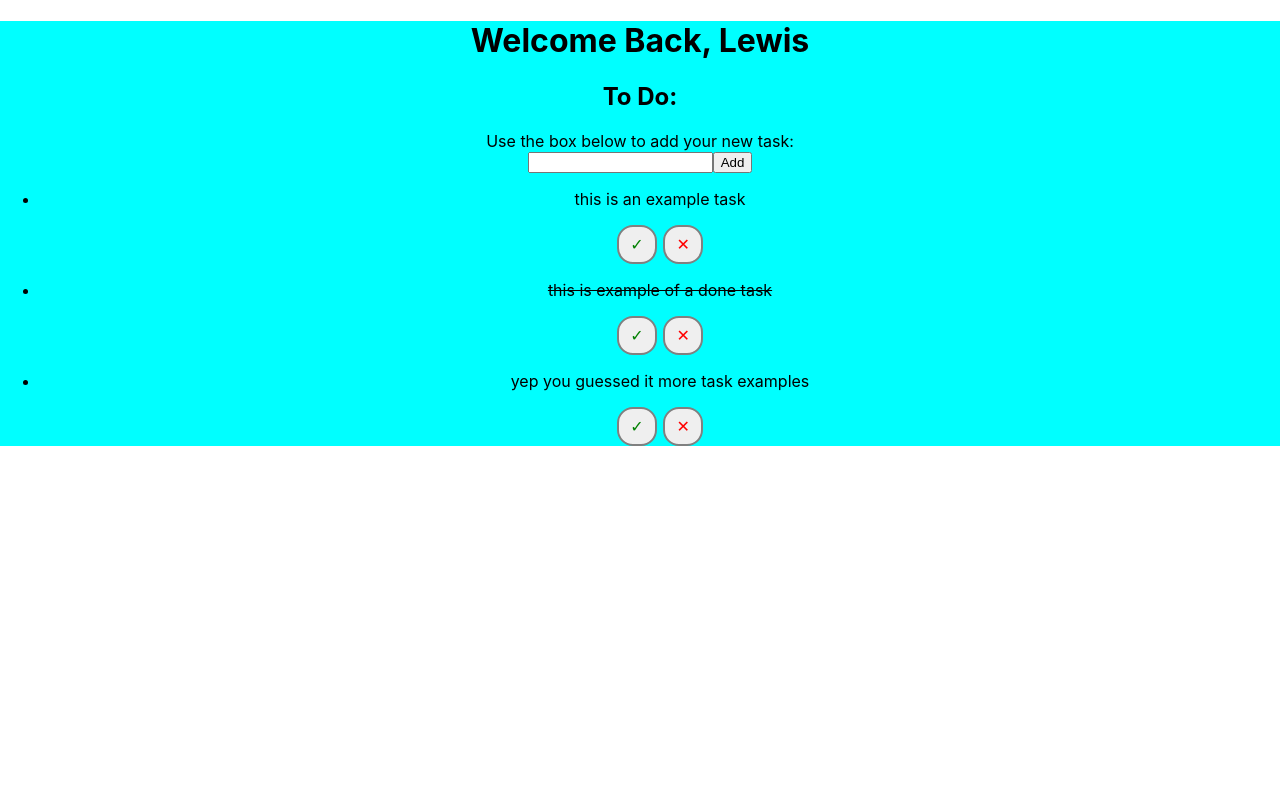
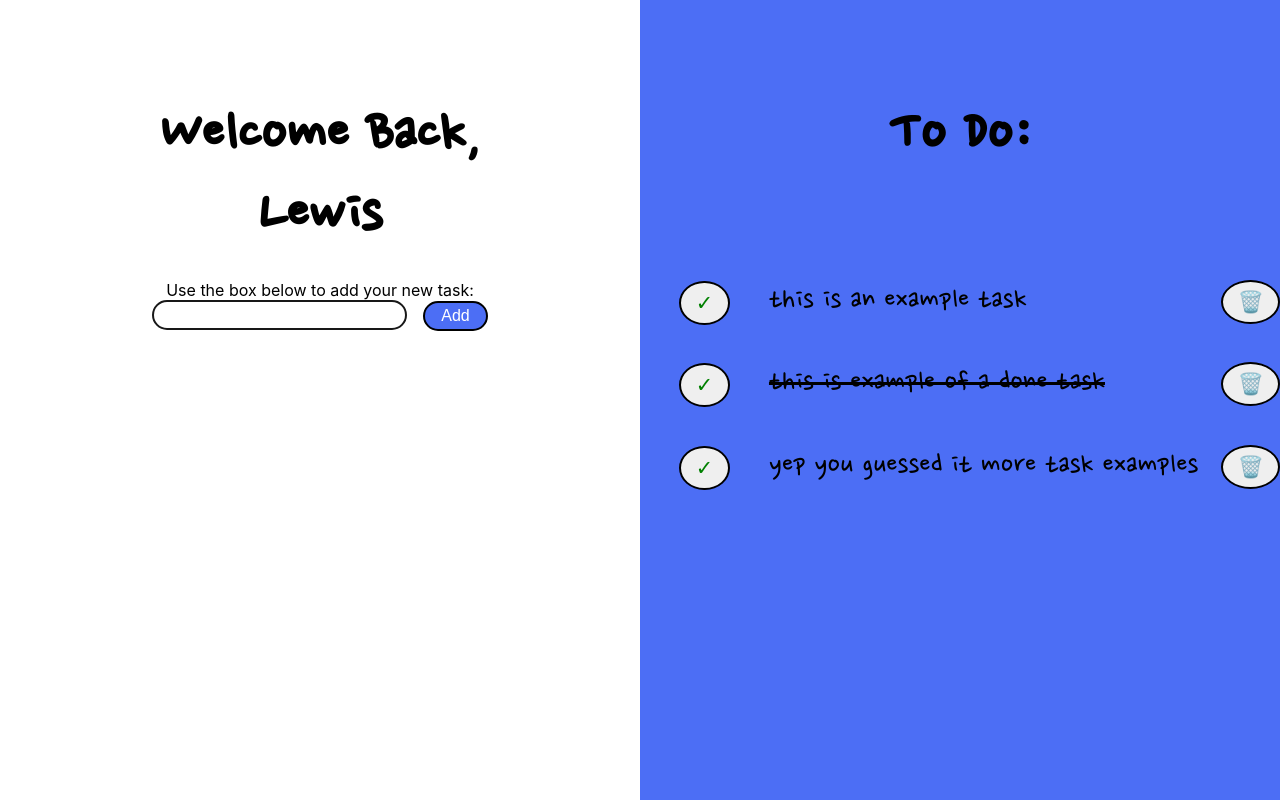
Before and after one commit to lewispricey/fe-todolist, a React (Create React App) app: page / in a window 1280 px wide. Built offline with nearby package versions, Linux system fonts and the light colour scheme.

Commit message:
adds some styling

```diff
--- a/public/index.html
+++ b/public/index.html
@@ -10,6 +10,9 @@
       content="Web site created using create-react-app"
     />
     <title>React App</title>
+    <link rel="preconnect" href="https://fonts.googleapis.com">
+    <link rel="preconnect" href="https://fonts.gstatic.com" crossorigin>
+    <link href="https://fonts.googleapis.com/css2?family=Nanum+Pen+Script&display=swap" rel="stylesheet">
   </head>
   <body>
     <noscript>You need to enable JavaScript to run this app.</noscript>
--- a/src/App.css
+++ b/src/App.css
@@ -1,7 +1,60 @@
 .App {
     text-align: center;
-  ;
-  background-color: aqua;
+    height: 100vh;
+    background-color: #4c6ef5
+}
+
+h1 {
+  font-family: 'Nanum Pen Script', cursive;
+  font-size: 4rem;
+  padding: 15%;
+}
+
+h2 {
+  font-family: 'Nanum Pen Script', cursive;
+  font-size: 4rem;
+  padding: 15%;
+}
+
+ul {
+  font-family: 'Nanum Pen Script', cursive;
+  font-size: 2rem;
+  list-style-type: none;
+  margin: 0;
+  padding: 0;
+
+
+}
+
+p {
+  text-align: left;
+}
+
+.row{
+  display: flex;
+}
+
+.row-top {
+  height: 35%;
+}
+.row-bottom {
+  height: 65%;
+}
+
+.column {
+  flex: 50%;
+}
+
+.list-col-txt {
+  flex: 70%;
+}
+
+.list-col-btns {
+  flex: 30;
+}
+
+.left {
+  background-color: white;
 }
 
 .done {
@@ -9,12 +62,12 @@
 }
 
 .list-btn {
-  font-size: 1rem;
-  padding: 0.5rem 0.7rem;
-  border-radius: 1rem;
+  font-size: 1.3rem;
+  padding: 0.5rem 0.9rem;
+  border-radius: 50%;
   border-style: solid;
-  border-color: grey;
-  margin: 0rem 0.2rem;
+  border-color: black;
+  margin-bottom: 6%;
 }
 
 .done-btn {
@@ -24,3 +77,23 @@
 .delete-btn {
   color: red;
 }
+
+.add-btn {
+  border-radius: 15px;
+  border-style: solid;
+  border-width: 2px;
+  border-color: black;
+  padding: 4px 16px;
+  font-size: 1rem;
+  color: white;
+  background-color: #4c6ef5;
+
+}
+
+.txt-box {
+  font-size: 1.2rem;
+  padding: 2px;
+  margin-right: 1rem;
+  border-radius: 15px;
+  border: solid rgb(24, 24, 24) 2px
+}
--- a/src/App.jsx
+++ b/src/App.jsx
@@ -6,9 +6,11 @@ import TaskList from './components/Tasklist';
 function App() {
   return (
     <div className="App">
+      <div className='row row-top'>
       <Title />
       <ToDoHeading />
-      <TaskList />
+      </div>
+      <TaskList/>
     </div>
   );
 }
--- a/src/components/Adder.jsx
+++ b/src/components/Adder.jsx
@@ -4,8 +4,8 @@ const Adder = () => {
         <form action="">
         <label htmlFor="task-box">Use the box below to add your new task:</label>
         <br></br>
-        <input id="task-box" type="text" />
-        <button>Add</button>
+        <input className="txt-box" id="task-box" type="text" />
+        <button className="add-btn">Add</button>
         </form>
         </>
     )
--- a/src/components/DeleteBtn.jsx
+++ b/src/components/DeleteBtn.jsx
@@ -5,7 +5,7 @@ const DeleteBtn = ({setTask, currentTask}) => {
             setTask((curTasks) => {
                 return curTasks.filter((item) => item.task !== currentTask)
             })
-        }} className="list-btn delete-btn">✕</button>
+        }} className="list-btn delete-btn">🗑️</button>
     )
 }
 
--- a/src/components/Tasklist.jsx
+++ b/src/components/Tasklist.jsx
@@ -17,20 +17,28 @@ const TaskList = () => {
     const TaskItem = ({item, index}) => {
         return (
             <>
-                <li key={item.task}>
-                    {item.done ? <p className="done">{item.task}</p> : <p>{item.task}</p>}
-                    <button onClick={() => toggleDone(index)} className="list-btn done-btn">✓</button>
-                    <DeleteBtn setTask={setTasks} currentTask={item.task}/>
+                <li key={item.task} className='row'>
+                    <div className='list-col-btns'>
+                        <button onClick={() => toggleDone(index)} className="list-btn done-btn">✓</button>
+                    </div>
+                    <div className='list-col-txt'>
+                        {item.done ? <p className="done">{item.task}</p> : <p>{item.task}</p>}
+                    </div>
+                        <DeleteBtn setTask={setTasks} currentTask={item.task}/>
                 </li>
             </>
         )
     }
 
     return(
-        <>
-        <Adder />
-        <ul>{tasks.map((task, index) => <TaskItem item={task} index={index}/>)}</ul>
-        </>
+        <div className='row row-bottom'>
+            <div className='column left form'>
+                <Adder />
+            </div>
+            <div className='column'>
+                <ul>{tasks.map((task, index) => <TaskItem item={task} index={index}/>)}</ul>
+            </div>
+        </div>
     )
 }
 
--- a/src/components/Title.jsx
+++ b/src/components/Title.jsx
@@ -1,5 +1,9 @@
 const Title = () => {
-    return <h1>Welcome Back, Lewis</h1>
+    return (
+        <div className="column left">
+            <h1>Welcome Back, Lewis</h1>
+        </div>
+    )
 }
 
 export default Title
--- a/src/components/Todo-heading.jsx
+++ b/src/components/Todo-heading.jsx
@@ -1,5 +1,9 @@
 const ToDoHeading = () => {
-    return <h2>To Do:</h2>
+    return (
+    <div className="column">
+        <h2>To Do:</h2>
+    </div>
+    )
 }
 
 export default ToDoHeading
--- a/src/index.css
+++ b/src/index.css
@@ -1,4 +1,12 @@
+* {
+  padding: 0;
+  margin: 0;
+  box-sizing: border-box;
+}
+
 body {
+  width: 100vw;
+  height: 100vh;
   margin: 0;
   font-family: -apple-system, BlinkMacSystemFont, 'Segoe UI', 'Roboto', 'Oxygen',
     'Ubuntu', 'Cantarell', 'Fira Sans', 'Droid Sans', 'Helvetica Neue',
```
Also changed, not shown: src/components/TaskItem.jsx (deleted, +0 -16 lines).
